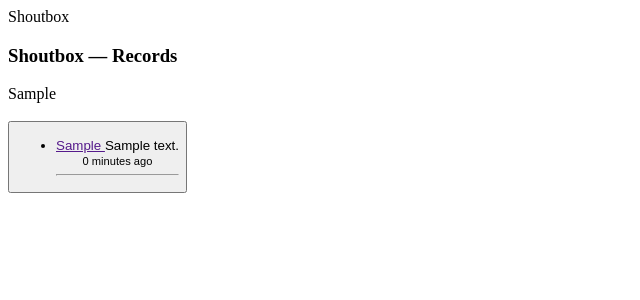
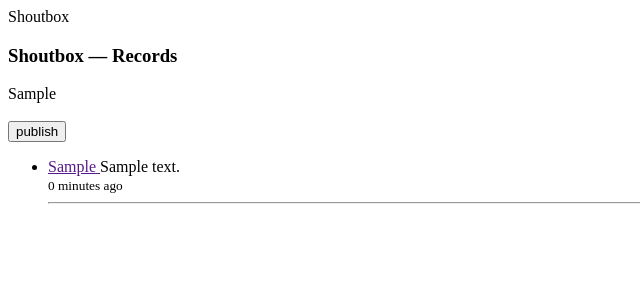
Before and after one commit to rezometz/django-paiji2-shoutbox, a Django app: page / in a window 1280 px wide. Shown: the top 300 px of the page, without its empty margins (0-640 px from the left). Run offline with Django 3.2, Linux system fonts and the light colour scheme; a user stored in the database is signed in; tables that the repository leaves empty hold one stand-in row (values such as "Sample post"); parts of the project's set-up code (start-up, migrations or seed data) failed here and were passed over; some libraries are stand-ins or nearby versions.

Commit message:
corrects the empty «publish» button

```diff
--- a/paiji2_shoutbox/templates/shoutbox/message/list.html
+++ b/paiji2_shoutbox/templates/shoutbox/message/list.html
@@ -27,9 +27,9 @@
         </div>
         <br />
         {% buttons %}
-        <button type="submit"class="btn btn-success pull-right" />
-            {% endbuttons %}
-            <div class="clearfix"></div>
+        <button type="submit"class="btn btn-success pull-right">{% trans 'publish' %}</button>
+        {% endbuttons %}
+        <div class="clearfix"></div>
     </form>
 
     <ul class="list-unstyled">
```
Also changed, not shown: paiji2_shoutbox/locale/fr/LC_MESSAGES/django.po.
